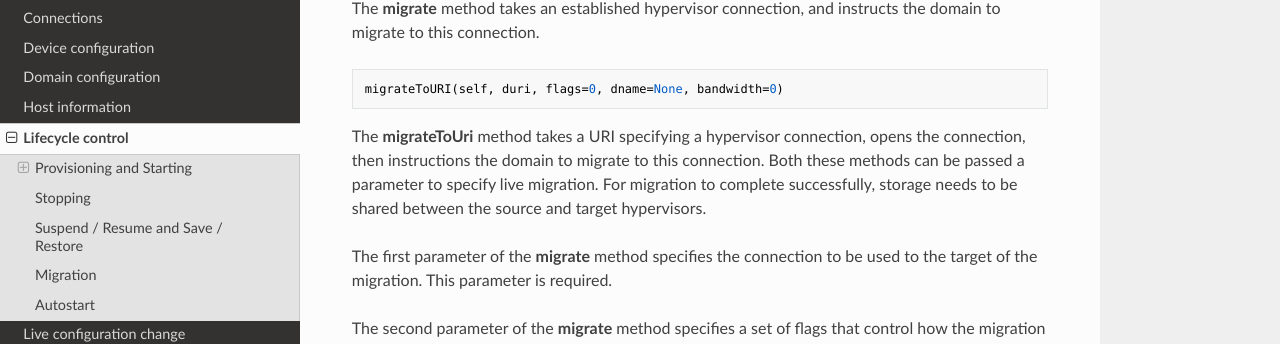
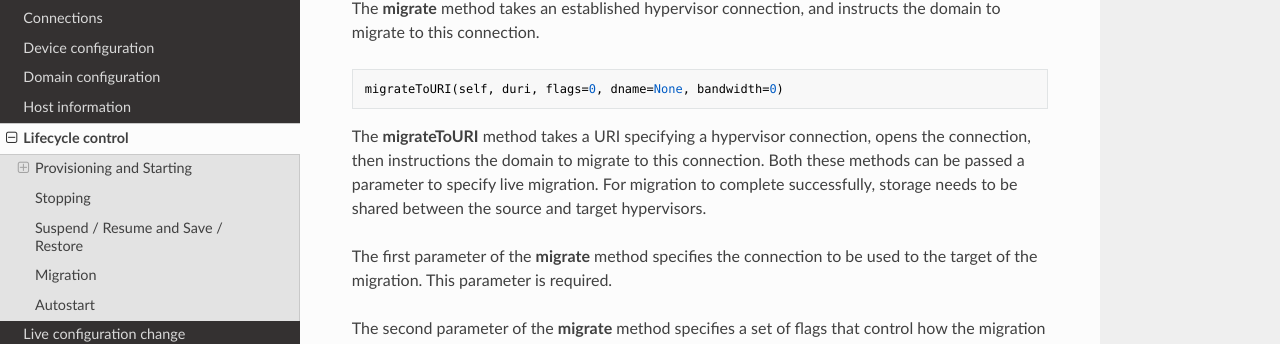
Before and after one commit to rst0git/libvirt-python-docs, an MkDocs documentation site: the page built from docs/lifecycle-control.md, in a window 1280 px wide and 900 px high, scrolled down 9897 px. Shown: the part 131-475 px from the top of the window. Built offline with MkDocs 1.6.1, drawn with Linux system fonts in a browser that asks for light colours; nearby versions of some CDN libraries.

````diff
--- a/docs/lifecycle-control.md
+++ b/docs/lifecycle-control.md
@@ -411,7 +411,7 @@ The **migrate** method takes an established hypervisor connection, and instructs
 migrateToURI(self, duri, flags=0, dname=None, bandwidth=0)
 ```
 
-The **migrateToUri** method takes a URI specifying a hypervisor connection, opens the connection, then instructions the domain to migrate to this connection. Both these methods can be passed a parameter to specify live migration. For migration to complete successfully, storage needs to be shared between the source and target hypervisors.
+The **migrateToURI** method takes a URI specifying a hypervisor connection, opens the connection, then instructions the domain to migrate to this connection. Both these methods can be passed a parameter to specify live migration. For migration to complete successfully, storage needs to be shared between the source and target hypervisors.
 
 The first parameter of the **migrate** method specifies the connection to be used to the target of the migration. This parameter is required.
 
````
